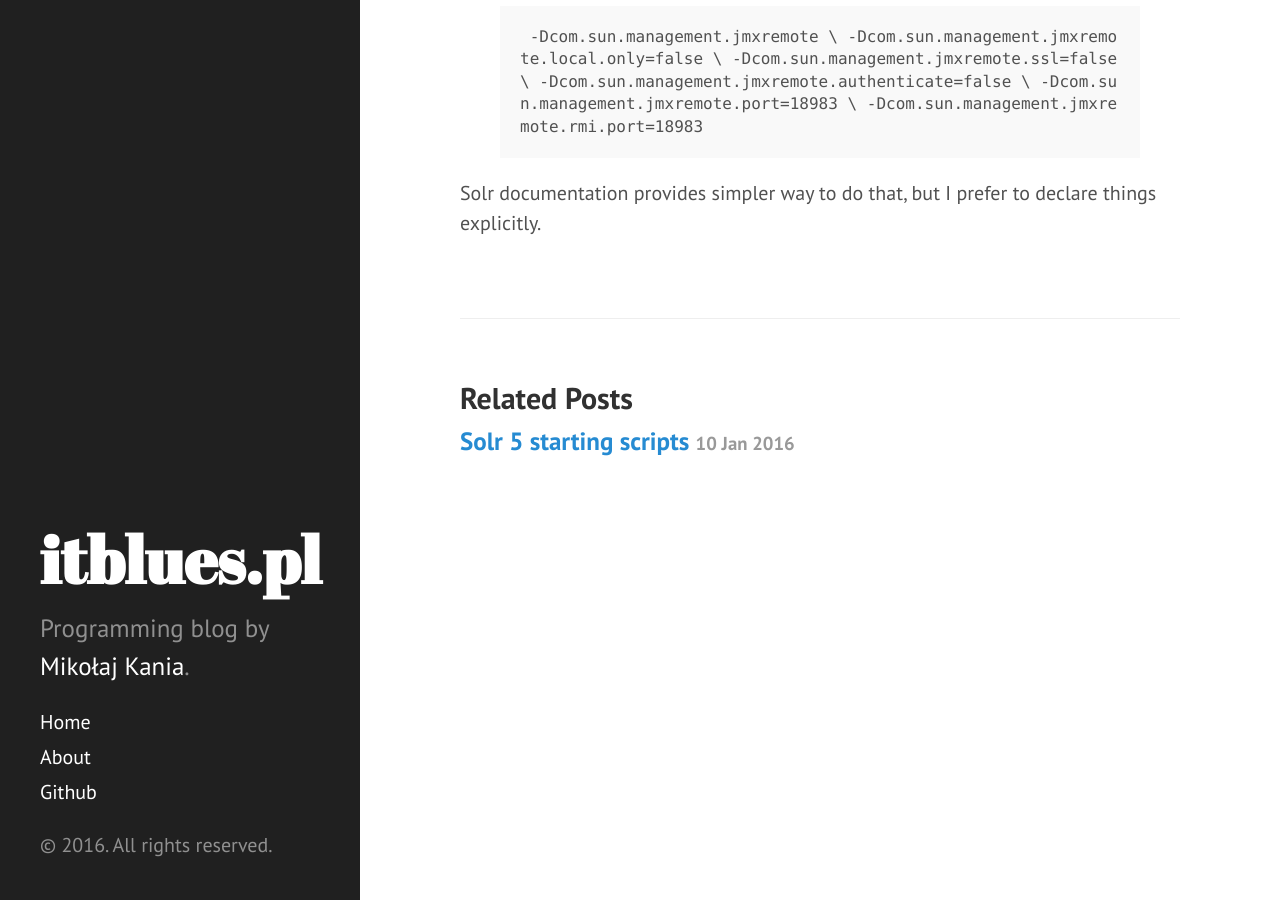
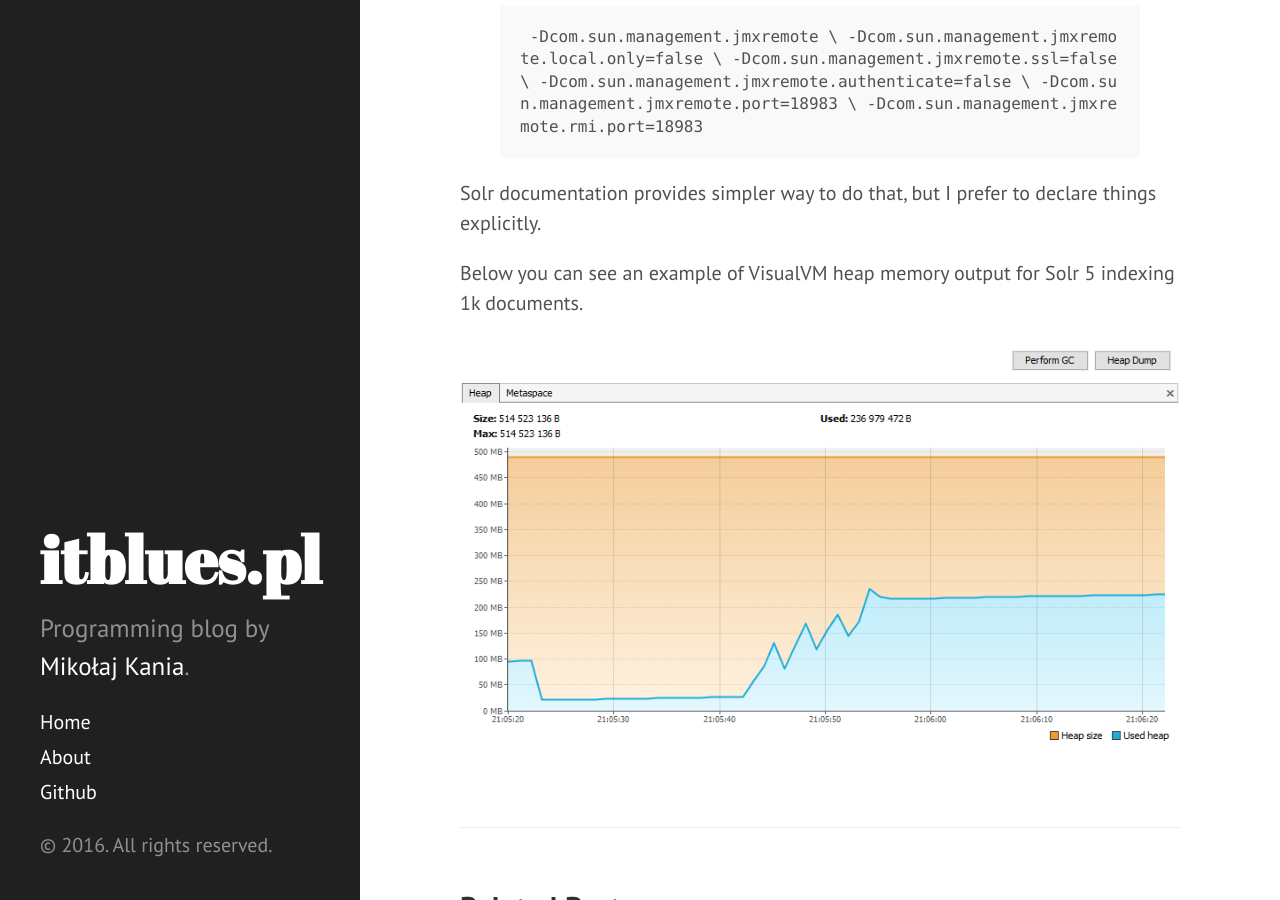
Before and after one commit to mikolajkania/mikolajkania.github.io, a Jekyll site: the page built from _posts/2016-03-13-solr-visualvm.md, in a window 1280 px wide and 900 px high, scrolled down 394 px. Built offline with Jekyll 4.4.1, drawn with Linux system fonts in a browser that asks for light colours.

Commit message:
Solr & VM image

```diff
--- a/_posts/2016-03-13-solr-visualvm.md
+++ b/_posts/2016-03-13-solr-visualvm.md
@@ -10,3 +10,7 @@ The core change is to add a few JVM parametes on Solr startup:
 {% highlight text %} -Dcom.sun.management.jmxremote \ -Dcom.sun.management.jmxremote.local.only=false \ -Dcom.sun.management.jmxremote.ssl=false \ -Dcom.sun.management.jmxremote.authenticate=false \ -Dcom.sun.management.jmxremote.port=18983 \ -Dcom.sun.management.jmxremote.rmi.port=18983{% endhighlight %}
 
 Solr documentation provides simpler way to do that, but I prefer to declare things explicitly.
+
+Below you can see an example of VisualVM heap memory output for Solr 5 indexing 1k documents.
+
+![placeholder](https://raw.githubusercontent.com/mikolajkania/mikolajkania.github.io/master/_images/2016-03-13-memory.png "Memory usage during indexing documents")
```
Also changed, not shown: _images/2016-03-13-memory.png (renamed from _images/memory.png).
